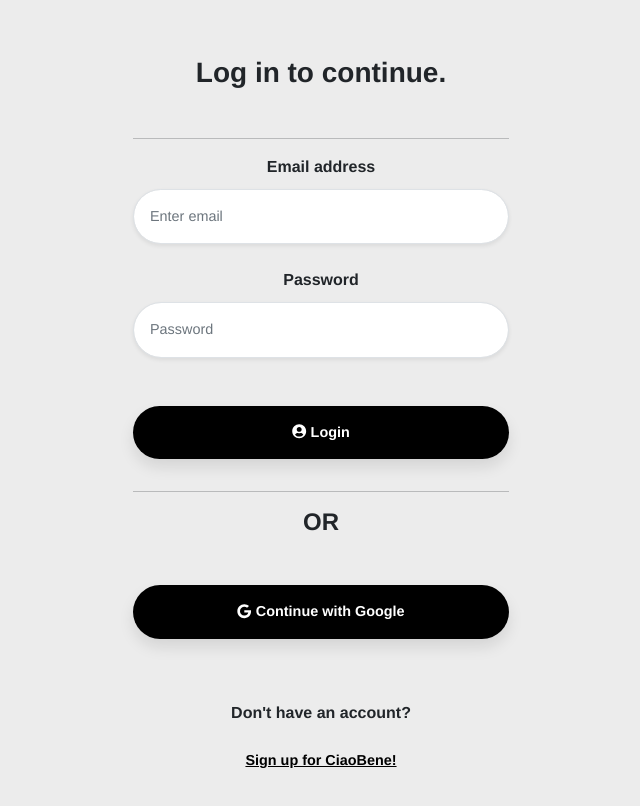
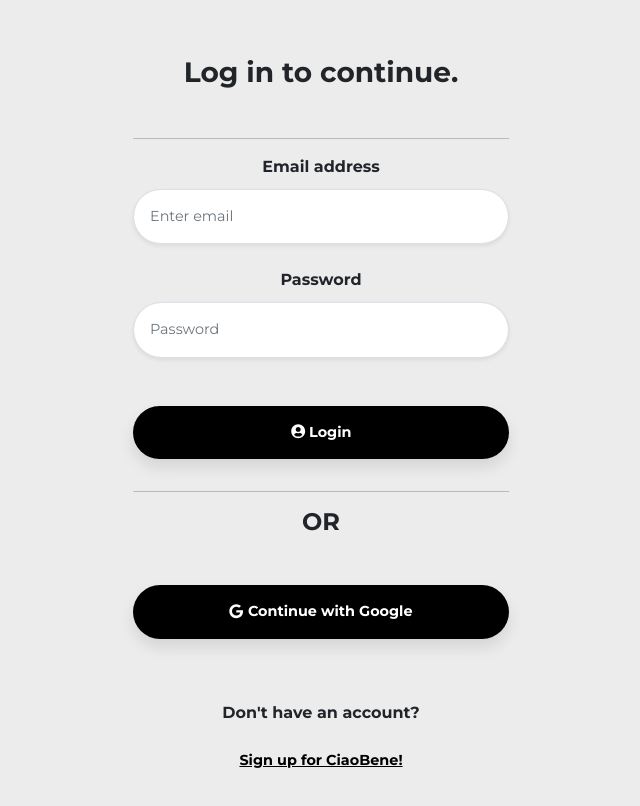
Before and after one commit to dife55/ciaoBene-chat, a Vue app: page /login in a window 1280 px wide. Shown: the part 104-910 px from the top of the page, without its empty margins (319-959 px from the left). Built offline with nearby package versions, Linux system fonts and the light colour scheme; the HTML template or start-up script is replaced by a standard one.

Commit message:
fix: added font

```diff
--- a/src/App.vue
+++ b/src/App.vue
@@ -22,6 +22,8 @@
 </template>
 
 <script>
+
+
 	import firebase from 'firebase';
 	export default {
 		name: 'SignIn',
@@ -45,6 +47,8 @@
 </script>
 
 <style>
+@import url('https://fonts.googleapis.com/css2?family=Montserrat:wght@100;200;300;400;500;600;700;800&display=swap');
+
 	#app {
 		font-family: 'Montserrat', Helvetica, Arial, sans-serif;
 		-webkit-font-smoothing: antialiased;
```
